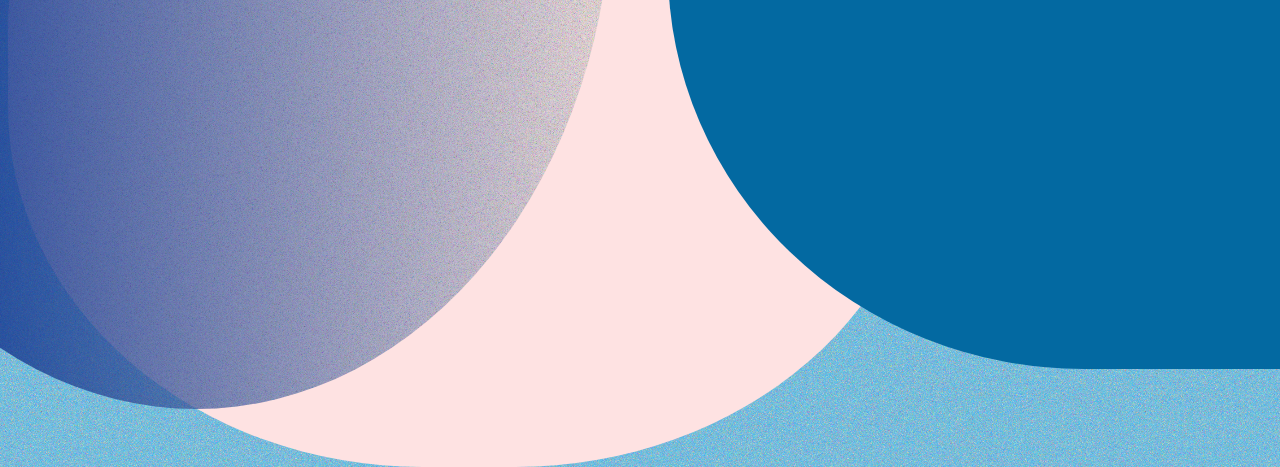
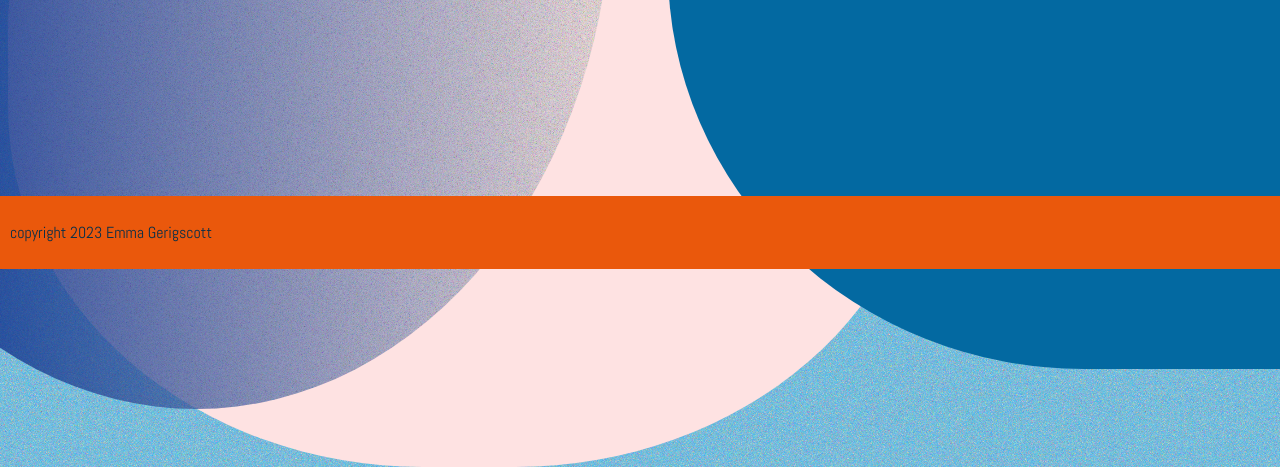
Before and after one commit to emmalgs/space-age-calculator, a website built with webpack: page src/index.html in a window 1280 px wide. Shown: the part 531-998 px from the top of the page. Built offline with nearby package versions, Linux system fonts and the light colour scheme; a web font is replaced by a local one.

Commit message:
add footer and fix to bottom

```diff
--- a/src/css/styles.css
+++ b/src/css/styles.css
@@ -164,6 +164,7 @@ h1 {
   gap: 1em;
   border-radius: 20px;
   font-size: .8em;
+  box-shadow: 2px 2px 5px var(--dark);
 }
 
 
@@ -196,6 +197,18 @@ h1 {
   color: var(--yellow1);
 }
 
+footer {
+  z-index: -1;
+  position: fixed;
+  bottom: 0;
+  left: 0;
+  width: 110vw;
+  padding: 10px;
+  background-color: var(--yellow2);
+  color: var(--dark);
+
+}
+
 
 @keyframes rotate { 100% {
   transform:rotate(-360deg);
--- a/src/index.html
+++ b/src/index.html
@@ -73,5 +73,9 @@
     </div>
   </div>
 
+  <footer>
+    <p>copyright 2023 Emma Gerigscott</p>
+  </footer>
+
 </body>
 </html>
```
